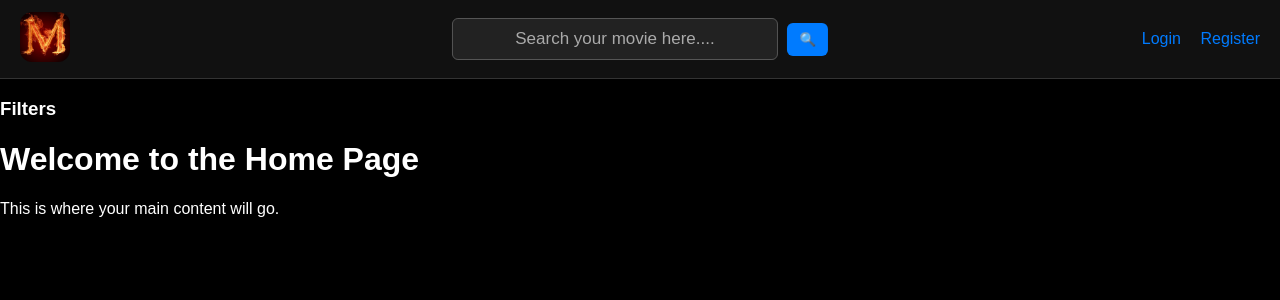
After one commit to purveshganer/movies, a Django app: page /home/ in a window 1280 px wide. The commit adds this page. Shown: the top 300 px of the page. Run offline with Django 5.2, Linux system fonts and the light colour scheme.

Commit message:
Added a home page. which is derived fromm header and filter files. The looks of the header is completed. The search bar is not working its just for show.

```diff
--- /dev/null
+++ b/users/static/styling/header.css
@@ -0,0 +1,82 @@
+/* Header styling */
+.site-header {
+    display: flex;
+    justify-content: space-between;
+    align-items: center;
+    padding: 10px 20px;
+    background: #f8f8f8; /* light background */
+    border-bottom: 1px solid #ddd;
+}
+
+/* Logo styling */
+.site-header .logo {
+    width: 50px;   /* adjust size */
+    height: 50px;  /* keep square */
+    border-radius: 12px; /* makes it rounded-square */
+    object-fit: cover; /* keeps aspect ratio */
+}
+
+/* Center search bar */
+.search-bar {
+    position: absolute;
+    left: 50%;
+    transform: translateX(-50%); /* perfectly center horizontally */
+}
+
+/* Search bar */
+.search-bar input {
+    padding: 10px 12px;   /* height */
+    width: 300px;         /* length of search bar */
+    font-size: 17px;       /* 🔹 increase font size */
+    border: 1px solid #555;
+    border-radius: 6px;
+    background: #222;     /* dark background */
+    color: #fff;          /* white text */
+    text-align: center;
+}
+
+.search-bar input::placeholder {
+    font-size: 17px;       /* 🔹 match placeholder font size */
+    color: #aaa;          /* gray placeholder */
+    text-align:     center; /* centers placeholder too */
+}
+
+
+.search-bar button {
+    padding: 9px 12px;
+    margin-left: 5px;
+    border: none;
+    background: #007bff;
+    color: white;
+    border-radius: 6px;
+    cursor: pointer;
+}
+
+/* Auth links */
+.auth-links a {
+    margin-left: 15px;
+    text-decoration: none;
+    color: #007bff;
+    font-weight: 500;
+}
+
+.auth-links a:hover {
+    text-decoration: underline;
+}
+
+.site-header {
+    display: flex;
+    justify-content: space-between;
+    align-items: center;
+    padding: 12px 20px;
+    background: #111;  /* dark gray for contrast */
+    border-bottom: 1px solid #333;
+}
+
+/* Global dark theme */
+body {
+    background-color: #000;   /* black background */
+    color: #fff;              /* white text */
+    margin: 0;
+    font-family: Arial, sans-serif;
+}
--- /dev/null
+++ b/users/templates/users/base.html
@@ -0,0 +1,25 @@
+<!DOCTYPE html>
+{% load static %}
+<html lang="en">
+<head>
+    <meta charset="UTF-8">
+    <meta name="viewport" content="width=device-width, initial-scale=1.0">
+    <title>{% block title %}My Website{% endblock %}</title>
+    <link rel="stylesheet" href="{% static 'styling/header.css' %}">
+
+</head>
+<body>
+    <!-- Include Header -->
+    {% include "users/partials/header.html" %}
+
+    <div class="main-layout">
+        <!-- Optional filter/sidebar -->
+        {% block filter %}{% endblock %}
+
+        <!-- Page content -->
+        <main>
+            {% block content %}{% endblock %}
+        </main>
+    </div>
+</body>
+</html>
--- a/users/templates/users/home.html
+++ b/users/templates/users/home.html
@@ -0,0 +1,13 @@
+{% extends "users/base.html" %}
+{% load static %}
+
+{% block title %}Home Page{% endblock %}
+
+{% block filter %}
+    {% include "users/partials/filter.html" %}
+{% endblock %}
+
+{% block content %}
+    <h1>Welcome to the Home Page</h1>
+    <p>This is where your main content will go.</p>
+{% endblock %}
--- /dev/null
+++ b/users/templates/users/partials/filter.html
@@ -0,0 +1,4 @@
+<aside class="sidebar">
+    <h3>Filters</h3>
+    <!-- You can add checkboxes, dropdowns etc. later -->
+</aside>
--- /dev/null
+++ b/users/templates/users/partials/header.html
@@ -0,0 +1,20 @@
+{% load static %}
+
+<header class="site-header">
+    <!-- Logo as button to home -->
+    <a href="{% url 'home_page' %}">
+        <img src="{% static 'images/logo.jpg' %}" alt="Logo" class="logo">
+    </a>
+
+    <!-- Search bar (can make functional later) -->
+    <form class="search-bar" method="get" action="#">
+        <input type="text" placeholder="Search your movie here...." name="q">
+        <button type="submit">🔍</button>
+    </form>
+
+    <!-- Login/Register buttons -->
+    <nav class="auth-links">
+        <a href="{% url 'login_page' %}">Login</a>
+        <a href="{% url 'register_page' %}">Register</a>
+    </nav>
+</header>
--- a/users/templates/users/start_page.html
+++ b/users/templates/users/start_page.html
@@ -42,7 +42,7 @@
     // === Splash Page JS ===
     setTimeout(function(){
       // Redirect after 3 seconds
-      window.location.href = "{% url 'login_page' %}";  // ⚠️ replace 'home' with your real url name
+      window.location.href = "{% url 'home_page' %}";  // ⚠️ replace 'home' with your real url name
     }, 1500);
   </script>
 </head>
--- a/users/urls.py
+++ b/users/urls.py
@@ -3,6 +3,7 @@ from . import views
 
 urlpatterns = [
     path("", views.start_page, name="start_page"),
+    path("home/", views.home_page, name="home_page"),
     path("login/", views.login_page, name="login_page"),
     path("register/", views.register_page, name="register_page"),
 
--- a/users/views.py
+++ b/users/views.py
@@ -5,6 +5,10 @@ from django.shortcuts import render
 # Show start_page page
 def start_page(request):
     return render(request, "users/start_page.html")
+
+# Show home page
+def home_page(request):
+    return render(request, "users/home.html")
 
 # Show login page
 def login_page(request):
```
